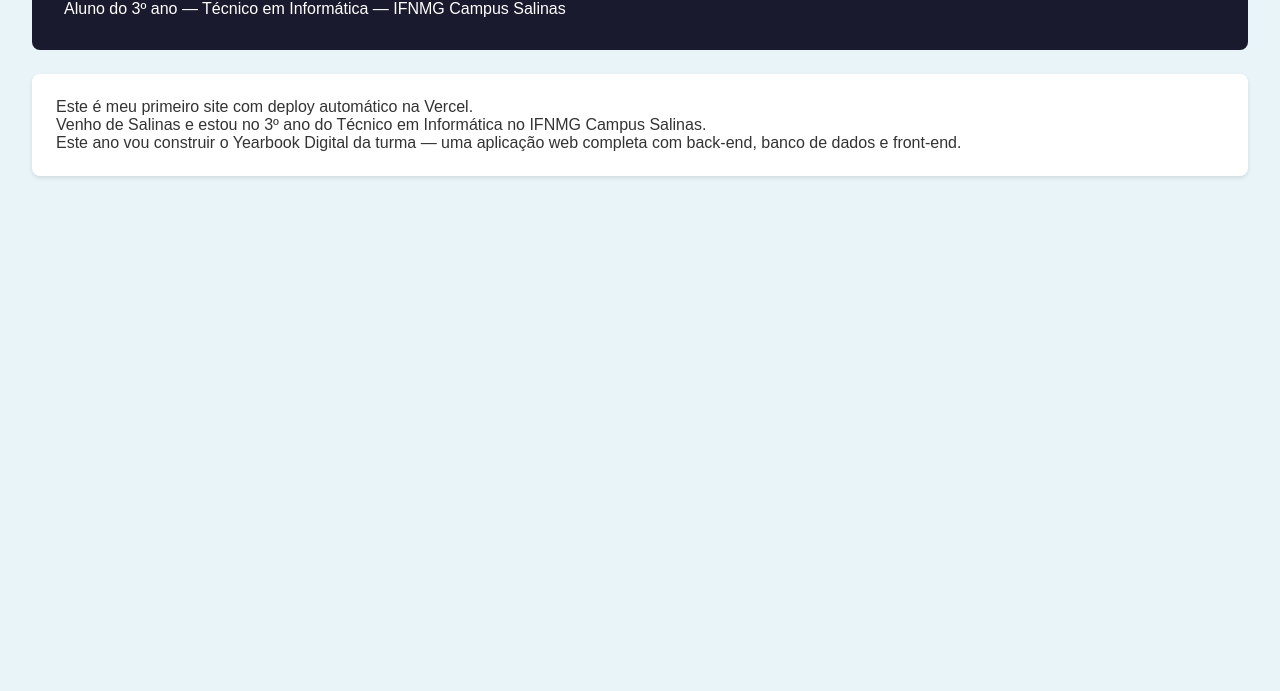
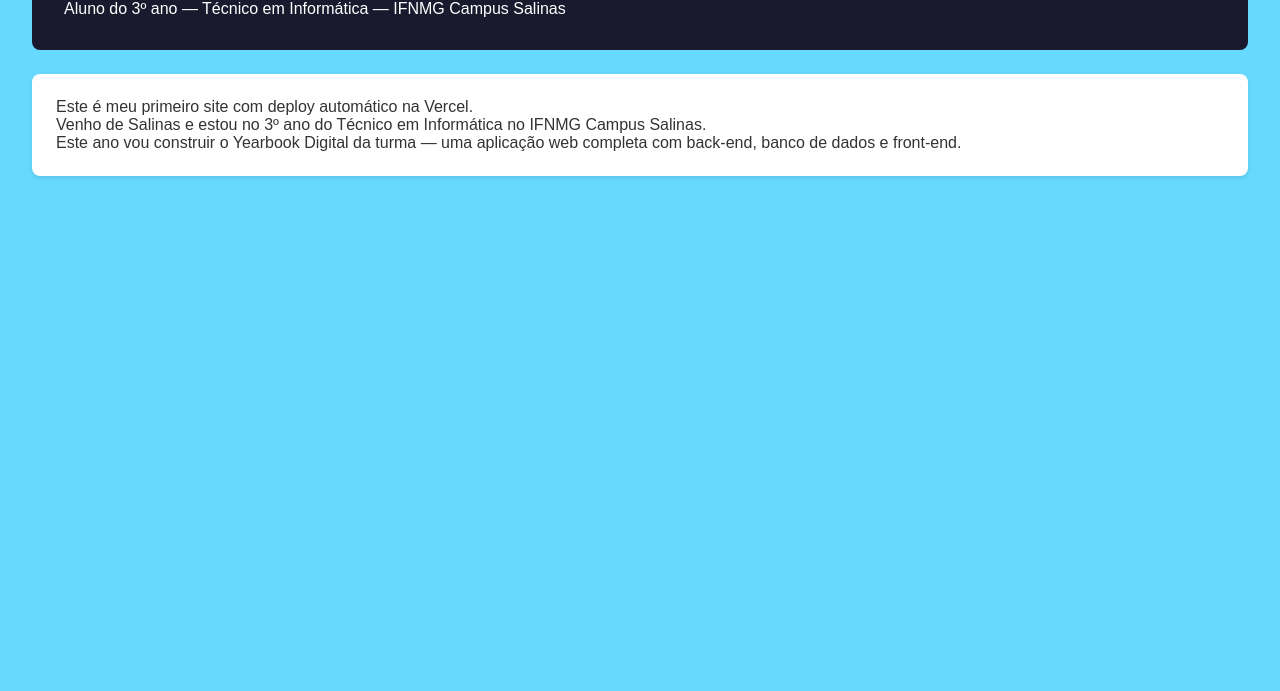
Before and after one commit to Samuel007b/meu-site, a plain HTML site: page index.html in a window 1280 px wide. Shown: the part 109-800 px from the top of the page. Drawn offline with Linux system fonts and the light colour scheme.

Commit message:
style: ajusta cores e textos da página inicial

```diff
--- a/style.css
+++ b/style.css
@@ -8,7 +8,7 @@
 
 body {
   font-family: Arial, sans-serif;
-  background-color: #e8f4f8;
+  background-color: #67d9ff;
   color: #333;
   padding: 2rem;
 }
```
